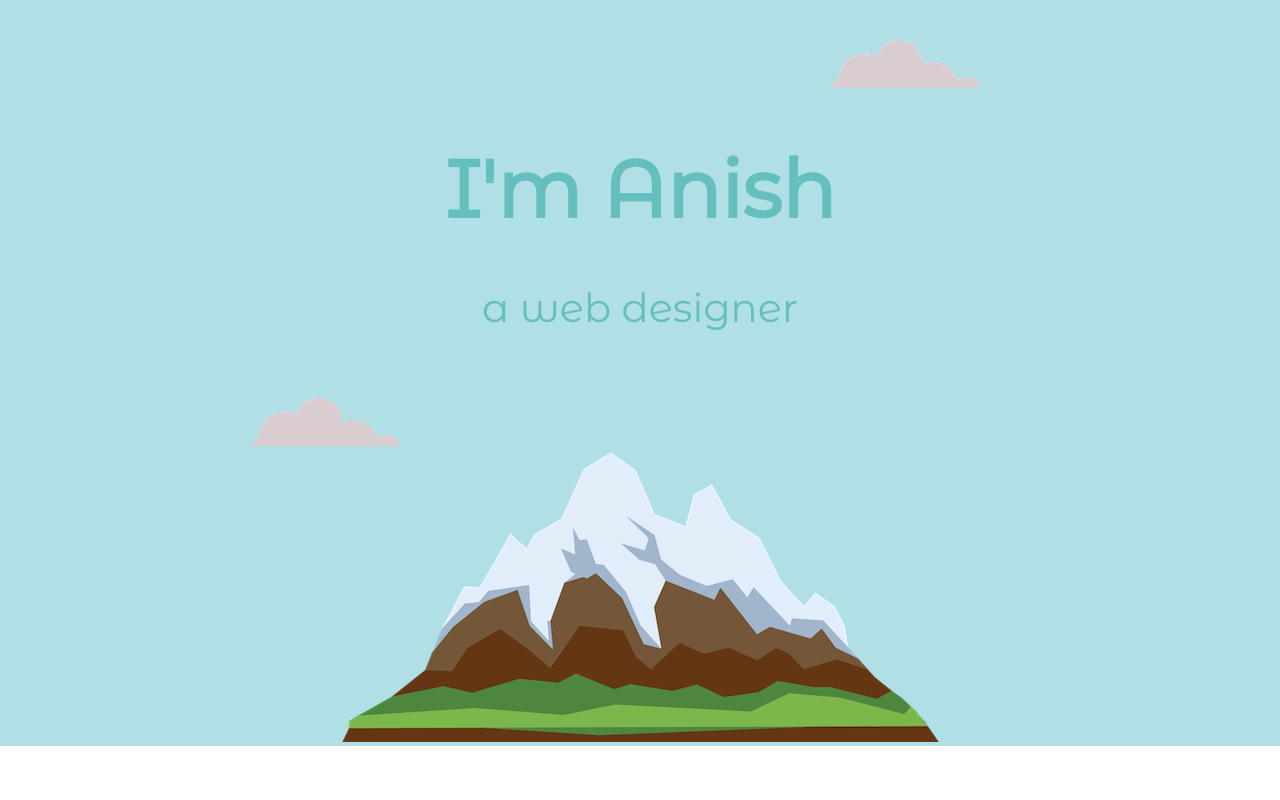
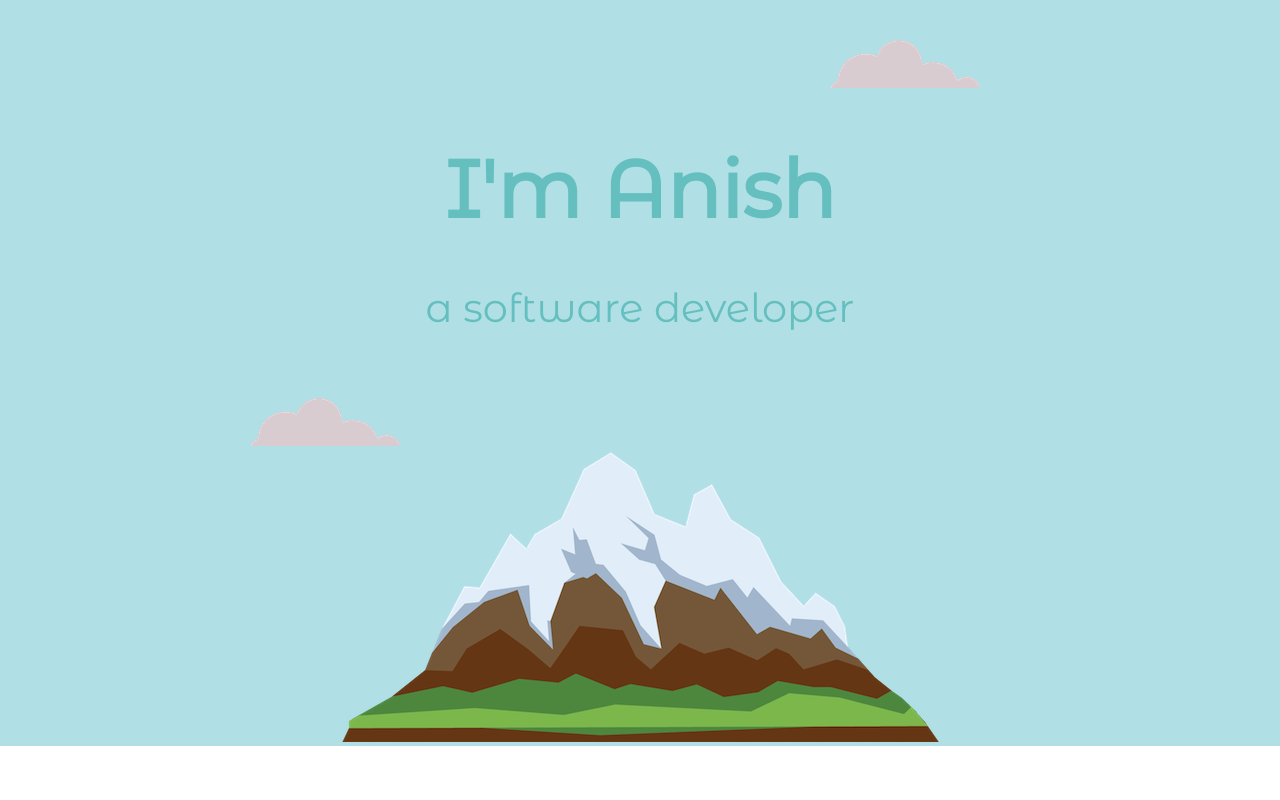
Before and after one commit to anishR24/dummy-website, a plain HTML site: page index.html in a window 1280 px wide. Shown: the top 800 px of the page. Drawn offline with Linux system fonts and the light colour scheme.

Commit message:
update text

```diff
--- a/index.html
+++ b/index.html
@@ -17,7 +17,7 @@
     <div class="top">
         <img src="CSS - My Site Images/cloud.png" alt="" class="topcloud">
         <h1>I'm Anish </h1>
-        <h4 class="h41">a web designer</h1>
+        <h4 class="h41">a software developer</h1>
         <img src="CSS - My Site Images/cloud.png" alt="" class="botcloud">
         <img src="CSS - My Site Images/mountain.png" alt="">
     </div>
```
